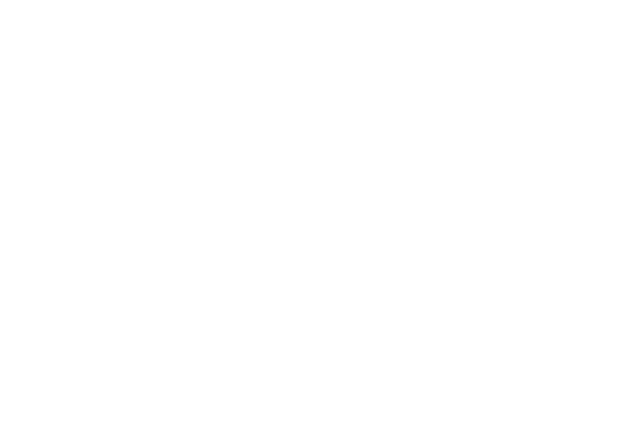
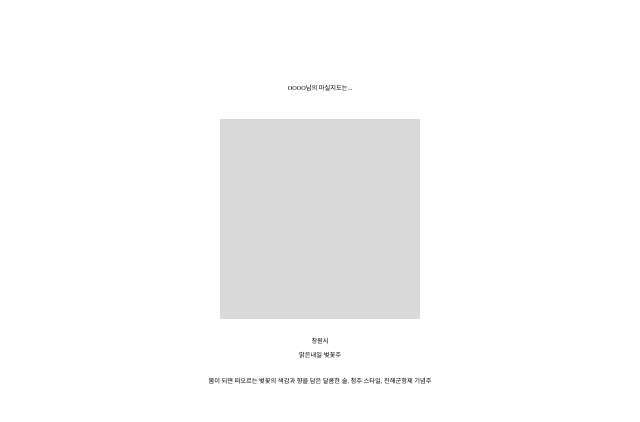
Before and after one commit to SOPT-all/36-SOPKATHON-WEB-WEB4, a React (Vite) app: page /result in a window 1280 px wide. Shown: the top 422 px of the page, without its empty margins (320-960 px from the left). Built offline with nearby package versions, Linux system fonts and the light colour scheme.

Commit message:
[FEAT] Result 페이지 기본 레이아웃 구현

```diff
--- a/src/pages/resultsPage/ResultsPage.tsx
+++ b/src/pages/resultsPage/ResultsPage.tsx
@@ -1,3 +1,21 @@
-const result = () =>{}
+import { css } from '@emotion/react';
+import type { ReactNode } from 'react';
+import * as S from './resultsPage.style';
 
-export default result
+interface ResultsPagePropTypes {
+  children?: ReactNode;
+}
+
+const ResultsPage = () => {
+  return (
+    <div css={S.Wrapper}>
+    <p>OOOO님의 마실지도는...</p>
+    <div css={S.container}></div>
+    <p css={S.location}>창원시</p>
+    <p css={S.drink}>맑은내일 벚꽃주</p>
+    <p css={S.content}>봄이 되면 떠오르는 벚꽃의 색감과 향을 담은 달콤한 술, 청주 스타일, 진해군항제 기념주</p>
+    </div>
+  );
+};
+
+export default ResultsPage;
--- /dev/null
+++ b/src/pages/resultsPage/resultsPage.style.ts
@@ -0,0 +1,35 @@
+import { css } from '@emotion/react';
+import theme from '@styles/theme';
+
+export const Wrapper = css`
+  display: flex;
+  flex-direction : column;
+  padding-top : 8.5rem;
+  justify-content: flex-start;
+  align-items: center;
+  gap: 4px;
+  width: 100%;
+  height: 100%;
+`;
+
+export const container = css`
+    width : 20rem;
+   height : 20rem;
+  display: flex;
+  margin-top : 2.4rem;
+  margin-bottom : 1.5rem;
+  background-color : #d9d9d9;
+`;
+
+export const location = css`
+  margin-bottom : 0.3rem;
+`;
+
+export const drink = css`
+  margin-bottom : 1.6rem;
+`;
+
+export const content = css`
+  width : 26.7rem;
+  text-align : center;
+`;
```
Also changed, not shown: src/pages/resultsPage/resultsPage..style.ts (deleted).
